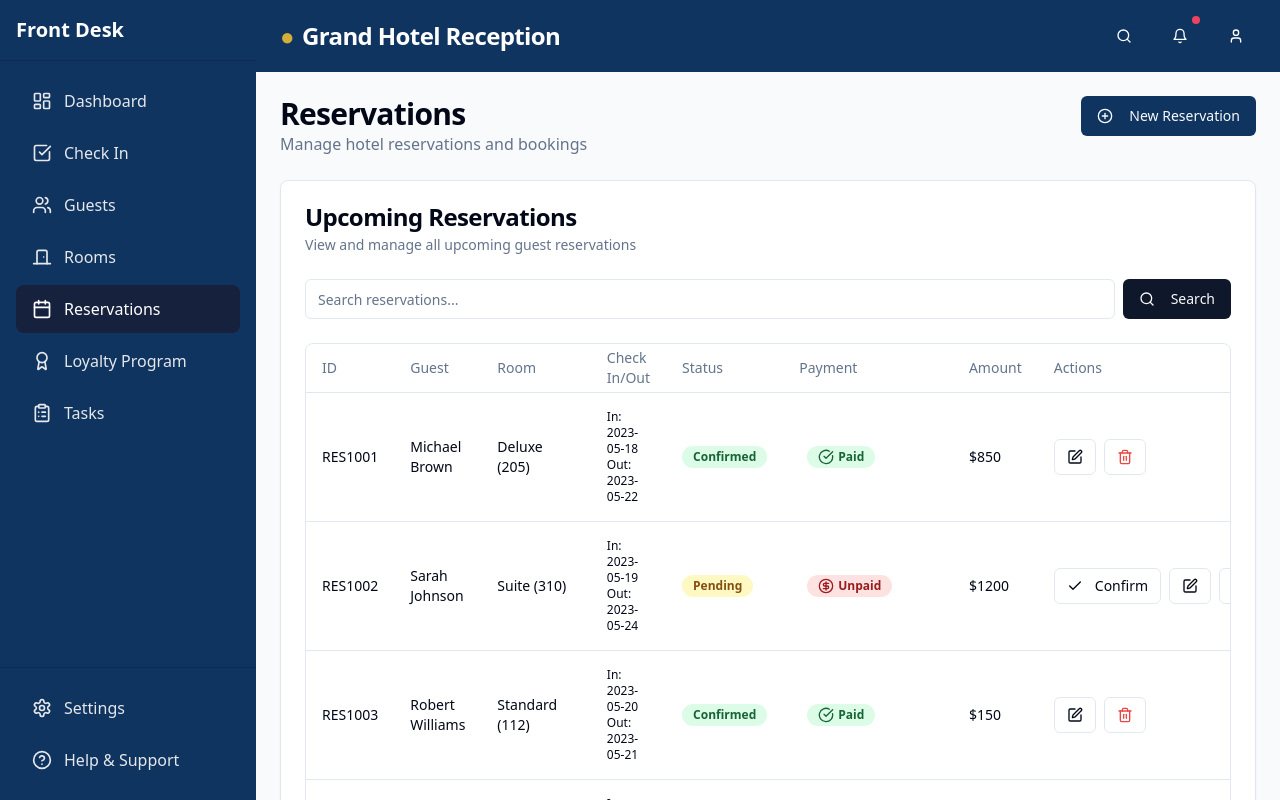
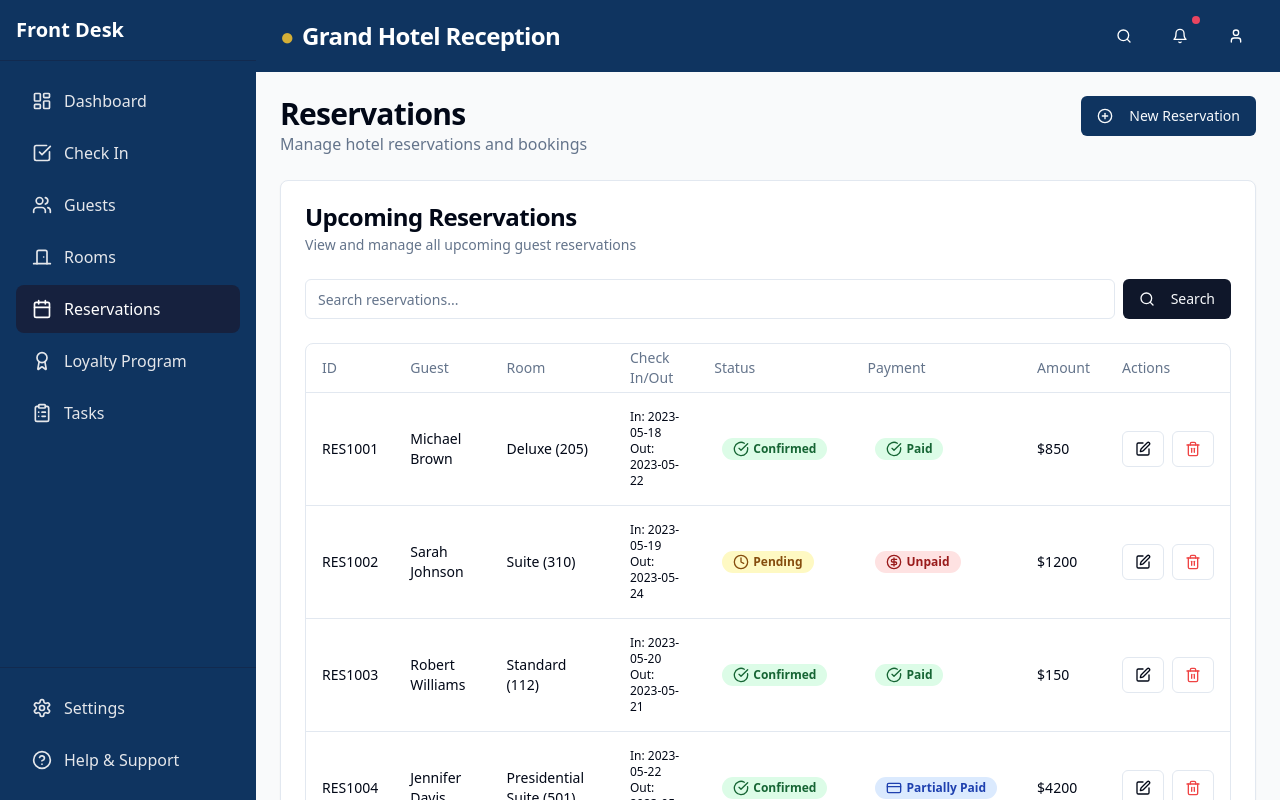
Before and after one commit to ismtshrijan/clever-frontdesk-hub, a React (Vite) app: page /reservations in a window 1280 px wide. Built offline with nearby package versions, Linux system fonts and the light colour scheme.

Commit message:
Refactor: Make all status buttons selectable
This commit refactors all status buttons to use the same selectable component as the payment status button.

```diff
--- /dev/null
+++ b/src/components/reservations/StatusSelector.tsx
@@ -0,0 +1,78 @@
+
+import React from 'react';
+import { CheckCircle, Clock } from 'lucide-react';
+import {
+  DropdownMenu,
+  DropdownMenuContent,
+  DropdownMenuItem,
+  DropdownMenuTrigger,
+} from "@/components/ui/dropdown-menu";
+import { Button } from "@/components/ui/button";
+import { Badge } from "@/components/ui/badge";
+
+type ReservationStatus = 'Confirmed' | 'Pending';
+
+interface StatusSelectorProps {
+  currentStatus: ReservationStatus;
+  reservationId: string;
+  onStatusChange: (reservationId: string, status: ReservationStatus) => void;
+}
+
+const getStatusColor = (status: ReservationStatus) => {
+  switch (status) {
+    case 'Confirmed':
+      return "bg-green-100 text-green-800";
+    case 'Pending':
+      return "bg-yellow-100 text-yellow-800";
+    default:
+      return "";
+  }
+};
+
+const getStatusIcon = (status: ReservationStatus) => {
+  switch (status) {
+    case 'Confirmed':
+      return <CheckCircle className="h-4 w-4 mr-1" />;
+    case 'Pending':
+      return <Clock className="h-4 w-4 mr-1" />;
+    default:
+      return null;
+  }
+};
+
+export const StatusSelector: React.FC<StatusSelectorProps> = ({
+  currentStatus,
+  reservationId,
+  onStatusChange
+}) => {
+  return (
+    <DropdownMenu>
+      <DropdownMenuTrigger asChild>
+        <Button variant="ghost" className="h-8 w-full justify-start p-2 hover:bg-transparent">
+          <Badge className={`${getStatusColor(currentStatus)} flex items-center cursor-pointer`}>
+            {getStatusIcon(currentStatus)}
+            {currentStatus}
+          </Badge>
+        </Button>
+      </DropdownMenuTrigger>
+      <DropdownMenuContent align="end">
+        <DropdownMenuItem
+          onClick={() => onStatusChange(reservationId, 'Confirmed')}
+          className="flex items-center gap-2 cursor-pointer"
+        >
+          <CheckCircle className="h-4 w-4" />
+          <span>Confirmed</span>
+        </DropdownMenuItem>
+        <DropdownMenuItem
+          onClick={() => onStatusChange(reservationId, 'Pending')}
+          className="flex items-center gap-2 cursor-pointer"
+        >
+          <Clock className="h-4 w-4" />
+          <span>Pending</span>
+        </DropdownMenuItem>
+      </DropdownMenuContent>
+    </DropdownMenu>
+  );
+};
+
+export default StatusSelector;
--- a/src/pages/Reservations.tsx
+++ b/src/pages/Reservations.tsx
@@ -1,4 +1,3 @@
-
 import React, { useState } from "react";
 import Layout from "@/components/layout/Layout";
 import { Button } from "@/components/ui/button";
@@ -18,6 +17,7 @@ import {
 } from "@/components/ui/dialog";
 import { useToast } from "@/hooks/use-toast";
 import PaymentStatusSelector from "@/components/reservations/PaymentStatusSelector";
+import StatusSelector from "@/components/reservations/StatusSelector";
 
 // Sample reservation data
 const reservationsData = [
@@ -68,6 +68,7 @@ const reservationsData = [
 ];
 
 type PaymentStatus = 'Paid' | 'Unpaid' | 'Pending' | 'Partially Paid';
+type ReservationStatus = 'Confirmed' | 'Pending';
 
 const Reservations = () => {
   const [searchTerm, setSearchTerm] = useState("");
@@ -85,14 +86,14 @@ const Reservations = () => {
     setFilteredReservations(filtered);
   };
 
-  const handleConfirmReservation = (id: string) => {
+  const handleStatusChange = (id: string, newStatus: ReservationStatus) => {
     setFilteredReservations(prev =>
-      prev.map(res => res.id === id ? {...res, status: "Confirmed"} : res)
+      prev.map(res => res.id === id ? {...res, status: newStatus} : res)
     );
 
     toast({
-      title: "Reservation Confirmed",
-      description: `Reservation ${id} has been confirmed.`,
+      title: "Reservation Status Updated",
+      description: `Reservation ${id} status changed to ${newStatus}.`,
     });
   };
 
@@ -265,12 +266,11 @@ const Reservations = () => {
                         </div>
                       </TableCell>
                       <TableCell>
-                        <Badge className={
-                          reservation.status === 'Confirmed' ? "bg-green-100 text-green-800" :
-                          "bg-yellow-100 text-yellow-800"
-                        }>
-                          {reservation.status}
-                        </Badge>
+                        <StatusSelector
+                          currentStatus={reservation.status as ReservationStatus}
+                          reservationId={reservation.id}
+                          onStatusChange={handleStatusChange}
+                        />
                       </TableCell>
                       <TableCell>
                         <PaymentStatusSelector
@@ -282,16 +282,6 @@ const Reservations = () => {
                       <TableCell>{reservation.totalAmount}</TableCell>
                       <TableCell>
                         <div className="flex space-x-2">
-                          {reservation.status === 'Pending' && (
-                            <Button
-                              size="sm"
-                              variant="outline"
-                              onClick={() => handleConfirmReservation(reservation.id)}
-                            >
-                              <Check className="h-4 w-4 mr-1" />
-                              Confirm
-                            </Button>
-                          )}
                           <Button
                             size="sm"
                             variant="outline"
```
